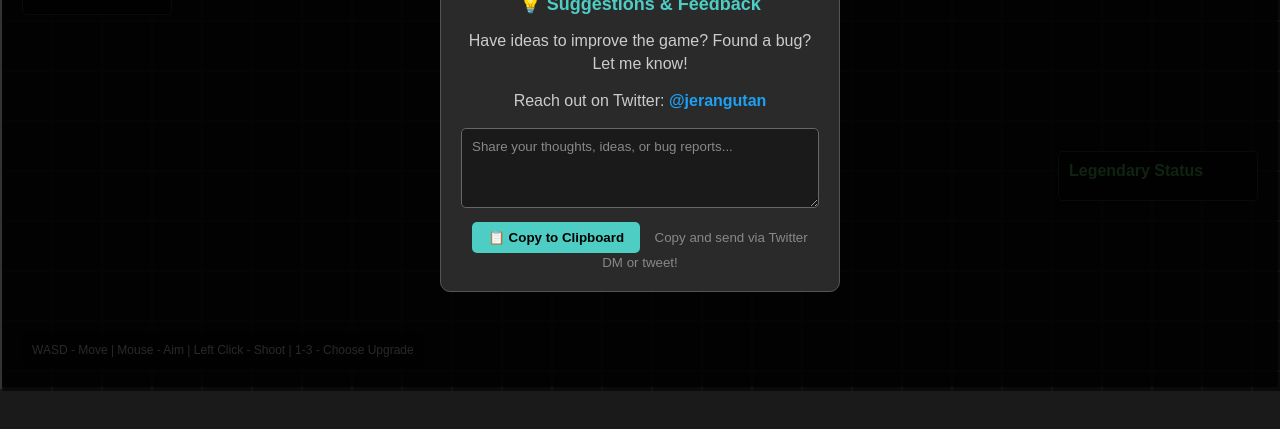
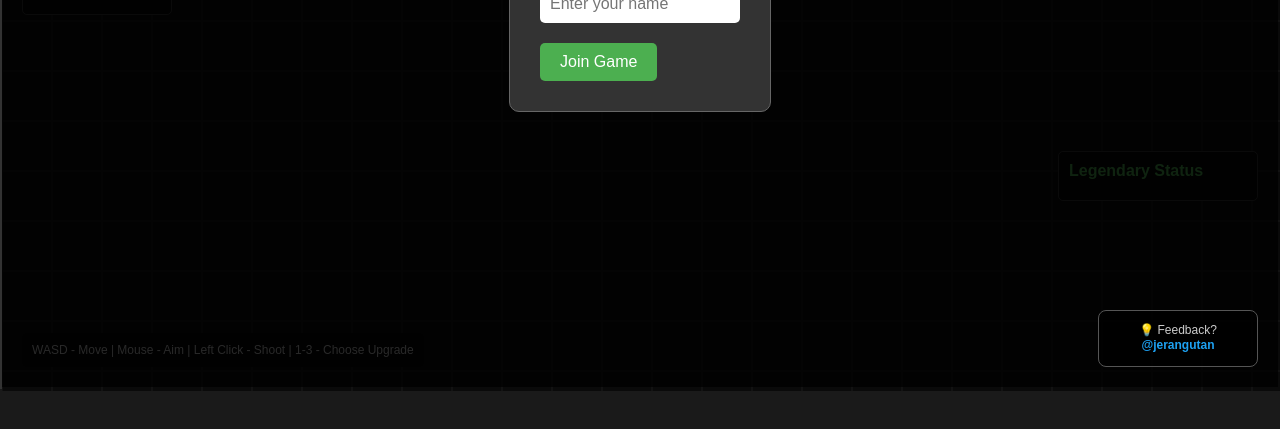
Before and after one commit to jeranga/io-arena-shooter, a website built with Vite: page client/index.html in a window 1280 px wide. Shown: the part 371-800 px from the top of the page. Built offline with nearby package versions, Linux system fonts and the light colour scheme.

Commit message:
fixed saw cooldown bugs

```diff
--- a/client/index.html
+++ b/client/index.html
@@ -315,24 +315,22 @@
         }
 
         #suggestionsBox {
-            background: #2a2a2a;
-            padding: 20px;
-            border-radius: 10px;
+            position: absolute;
+            bottom: 20px;
+            right: 20px;
+            background: rgba(0, 0, 0, 0.8);
+            padding: 12px;
+            border-radius: 8px;
             border: 1px solid #555;
-            max-width: 400px;
+            font-size: 12px;
             text-align: center;
-        }
-
-        #suggestionsBox h3 {
-            color: #4ECDC4;
-            margin-bottom: 15px;
-            font-size: 18px;
+            min-width: 160px;
         }
 
         #suggestionsBox p {
             color: #ccc;
-            margin-bottom: 15px;
-            line-height: 1.4;
+            margin: 0;
+            line-height: 1.3;
         }
 
         #suggestionsBox .twitter-link {
@@ -343,43 +341,6 @@
 
         #suggestionsBox .twitter-link:hover {
             text-decoration: underline;
-        }
-
-        #suggestionsTextarea {
-            width: 100%;
-            height: 80px;
-            padding: 10px;
-            border: 1px solid #666;
-            border-radius: 5px;
-            background: #1a1a1a;
-            color: #fff;
-            resize: vertical;
-            font-family: Arial, sans-serif;
-            margin-bottom: 10px;
-        }
-
-        #suggestionsTextarea::placeholder {
-            color: #888;
-        }
-
-        #suggestionsSendBtn {
-            background: #4ECDC4;
-            color: #000;
-            border: none;
-            padding: 8px 16px;
-            border-radius: 5px;
-            cursor: pointer;
-            font-weight: bold;
-            margin-right: 10px;
-        }
-
-        #suggestionsSendBtn:hover {
-            background: #45b7b8;
-        }
-
-        #suggestionsSendBtn:disabled {
-            background: #666;
-            cursor: not-allowed;
         }
 
         #playerName {
@@ -578,13 +539,7 @@
             </div>
 
             <div id="suggestionsBox">
-                <h3>💡 Suggestions & Feedback</h3>
-                <p>Have ideas to improve the game? Found a bug? Let me know!</p>
-                <p>Reach out on Twitter: <a href="https://twitter.com/jerangutan" target="_blank" class="twitter-link">@jerangutan</a></p>
-                <textarea id="suggestionsTextarea" placeholder="Share your thoughts, ideas, or bug reports..."></textarea>
-                <br>
-                <button id="suggestionsSendBtn" onclick="copySuggestion()">📋 Copy to Clipboard</button>
-                <small style="color: #888;">Copy and send via Twitter DM or tweet!</small>
+                <p>💡 Feedback?<br><a href="https://twitter.com/jerangutan" target="_blank" class="twitter-link">@jerangutan</a></p>
             </div>
         </div>
 
--- a/client/main.js
+++ b/client/main.js
@@ -1049,42 +1049,3 @@ class GameClient {
 document.addEventListener('DOMContentLoaded', () => {
   new GameClient();
 });
-
-// Suggestions box functionality
-function copySuggestion() {
-  const textarea = document.getElementById('suggestionsTextarea');
-  const button = document.getElementById('suggestionsSendBtn');
-
-  if (textarea.value.trim() === '') {
-    alert('Please enter your suggestion first!');
-    return;
-  }
-
-  // Copy to clipboard
-  navigator.clipboard.writeText(textarea.value).then(() => {
-    // Success feedback
-    const originalText = button.innerHTML;
-    button.innerHTML = '✅ Copied!';
-    button.disabled = true;
-
-    setTimeout(() => {
-      button.innerHTML = originalText;
-      button.disabled = false;
-      textarea.value = ''; // Clear the textarea
-    }, 2000);
-  }).catch(() => {
-    // Fallback for older browsers
-    textarea.select();
-    document.execCommand('copy');
-
-    const originalText = button.innerHTML;
-    button.innerHTML = '✅ Copied!';
-    button.disabled = true;
-
-    setTimeout(() => {
-      button.innerHTML = originalText;
-      button.disabled = false;
-      textarea.value = ''; // Clear the textarea
-    }, 2000);
-  });
-}
--- a/server/config.js
+++ b/server/config.js
@@ -81,14 +81,14 @@ const GAME_CONFIG = {
       id: 'saws',
       name: 'Whirling Saws',
       get description() { return `${this.baseSawCount} rotating blade${this.baseSawCount > 1 ? 's' : ''} orbit player for ${this.baseDuration/1000} seconds`; },
-      baseCooldown: 3000, // 3s in milliseconds
+      baseCooldown: 2000, // 3s in milliseconds
       baseDamage: 20,
       baseSpeed: 200, // Orbit speed in pixels per second
       baseRadius: 8,
       baseSawCount: 1, // Number of saws
       baseDuration: 2000, // 2 seconds duration
       perLevel: {
-        cooldown: -0.08, // -8% cooldown per level (from design doc)
+        cooldown: -0.1, // -8% cooldown per level (from design doc)
         damage: 0, // No damage increase
         speed: 0.07, // +7% orbit speed per level
         radius: 0, // No radius increase
--- a/server/gameServer.js
+++ b/server/gameServer.js
@@ -260,8 +260,9 @@ class GameServer {
         mineCount += extraProjectiles;
       } else if (weaponId === 'daggers') {
         daggerCount += extraProjectiles;
+      } else if (weaponId === 'saws') {
+        sawCount += extraProjectiles;
       }
-      // saws don't get extra projectiles from splitShot
     }
 
     // Apply legendary bonuses if unlocked and chosen
@@ -506,6 +507,8 @@ class GameServer {
         // Cooldown expired, switch to active
         player.sawsState.isActive = true;
         player.sawsState.lastStateChange = now;
+        player.sawsState.currentDuration = duration;
+        player.sawsState.currentCooldown = cooldown;
         this.fireWeapon(player, weaponId); // Create new saws
       }
     }
```
Also changed, not shown: 1 other file.
